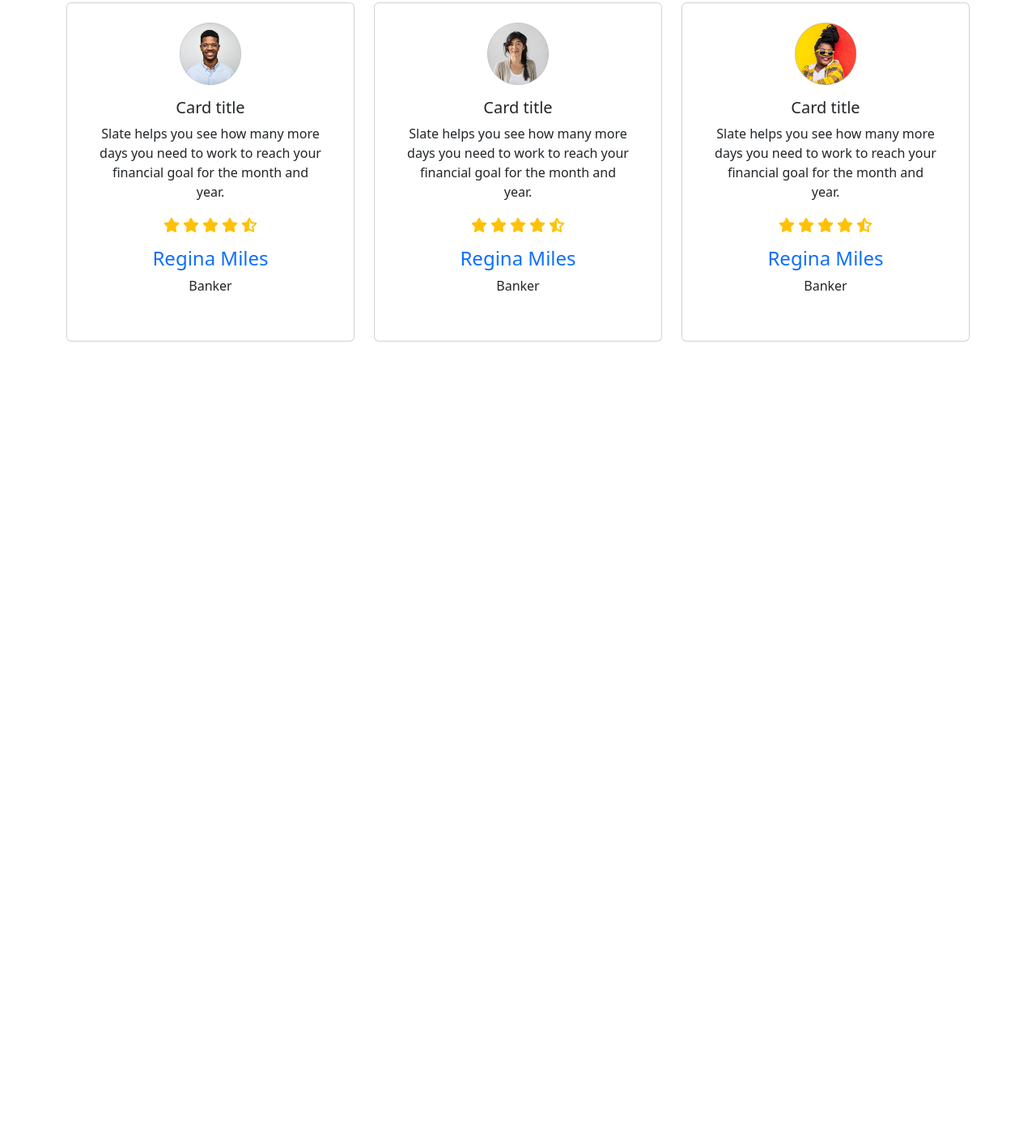
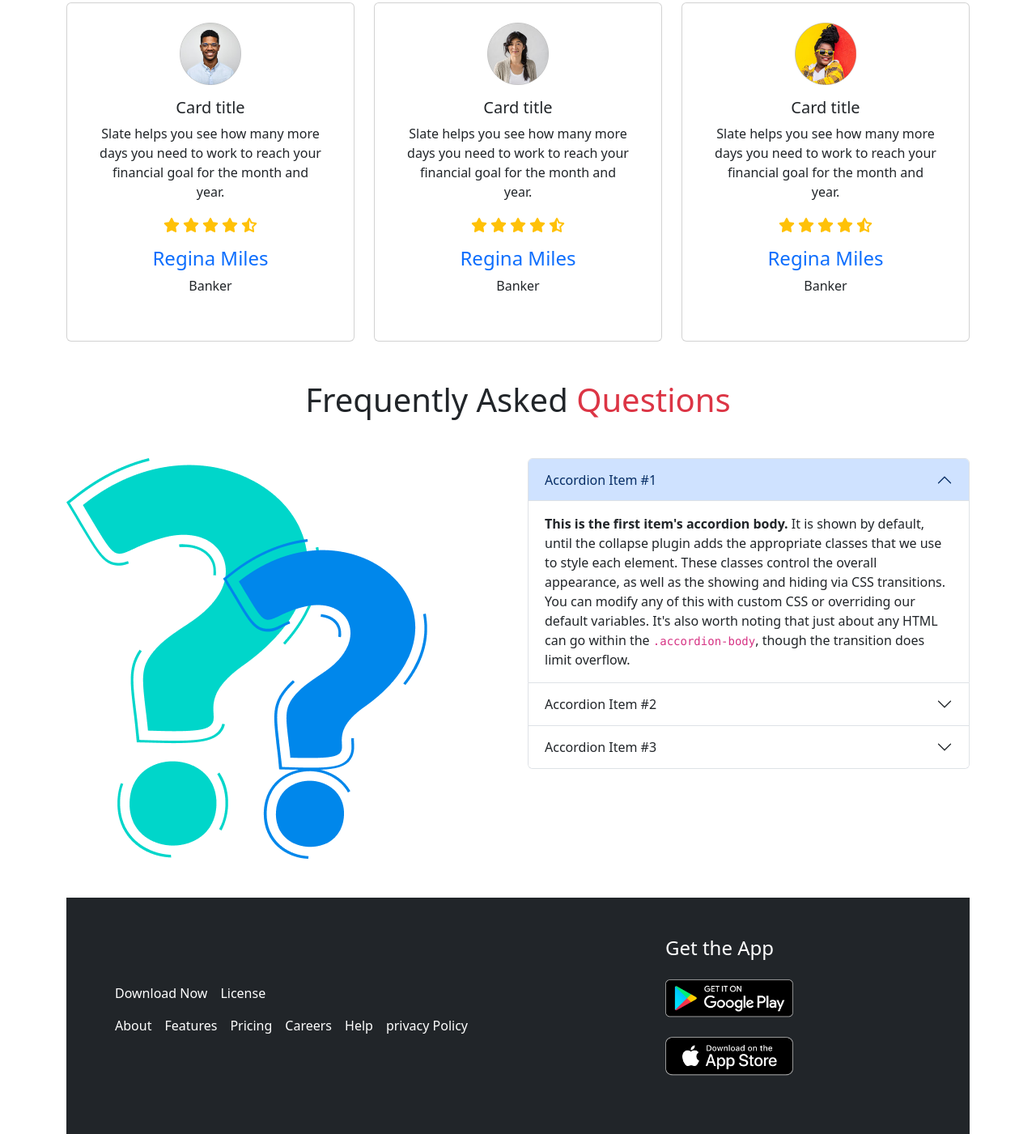
Before and after one commit to MdZisan/bikerz, a plain HTML site: page index.html in a window 1280 px wide. Shown: the part 1821-3222 px from the top of the page at 81% size. Before the commit the page ends 2243 px from the top, so only its background shows below. Drawn offline with nearby package versions, Linux system fonts and the light colour scheme.

Commit message:
footer added

```diff
--- a/index.html
+++ b/index.html
@@ -315,9 +315,90 @@
 
 
       </section>
+
+      <!-- Frequently Asked Questions -->
+      <section class="mt-5">
+        <h1 class="text-center">Frequently Asked <span class=" text-danger">Questions</span></h1>
+        <div class="row my-5">
+          <div class="col-12 col-md-6">
+            <img src="./images/faq.png" alt="">
+          </div>
+          <div class="col-12 col-md-6">
+            <div class="accordion" id="accordionExample">
+  <div class="accordion-item">
+    <h2 class="accordion-header" id="headingOne">
+      <button class="accordion-button" type="button" data-bs-toggle="collapse" data-bs-target="#collapseOne" aria-expanded="true" aria-controls="collapseOne">
+        Accordion Item #1
+      </button>
+    </h2>
+    <div id="collapseOne" class="accordion-collapse collapse show" aria-labelledby="headingOne" data-bs-parent="#accordionExample">
+      <div class="accordion-body">
+        <strong>This is the first item's accordion body.</strong> It is shown by default, until the collapse plugin adds the appropriate classes that we use to style each element. These classes control the overall appearance, as well as the showing and hiding via CSS transitions. You can modify any of this with custom CSS or overriding our default variables. It's also worth noting that just about any HTML can go within the <code>.accordion-body</code>, though the transition does limit overflow.
+      </div>
+    </div>
+  </div>
+  <div class="accordion-item">
+    <h2 class="accordion-header" id="headingTwo">
+      <button class="accordion-button collapsed" type="button" data-bs-toggle="collapse" data-bs-target="#collapseTwo" aria-expanded="false" aria-controls="collapseTwo">
+        Accordion Item #2
+      </button>
+    </h2>
+    <div id="collapseTwo" class="accordion-collapse collapse" aria-labelledby="headingTwo" data-bs-parent="#accordionExample">
+      <div class="accordion-body">
+        <strong>This is the second item's accordion body.</strong> It is hidden by default, until the collapse plugin adds the appropriate classes that we use to style each element. These classes control the overall appearance, as well as the showing and hiding via CSS transitions. You can modify any of this with custom CSS or overriding our default variables. It's also worth noting that just about any HTML can go within the <code>.accordion-body</code>, though the transition does limit overflow.
+      </div>
+    </div>
+  </div>
+  <div class="accordion-item">
+    <h2 class="accordion-header" id="headingThree">
+      <button class="accordion-button collapsed" type="button" data-bs-toggle="collapse" data-bs-target="#collapseThree" aria-expanded="false" aria-controls="collapseThree">
+        Accordion Item #3
+      </button>
+    </h2>
+    <div id="collapseThree" class="accordion-collapse collapse" aria-labelledby="headingThree" data-bs-parent="#accordionExample">
+      <div class="accordion-body">
+        <strong>This is the third item's accordion body.</strong> It is hidden by default, until the collapse plugin adds the appropriate classes that we use to style each element. These classes control the overall appearance, as well as the showing and hiding via CSS transitions. You can modify any of this with custom CSS or overriding our default variables. It's also worth noting that just about any HTML can go within the <code>.accordion-body</code>, though the transition does limit overflow.
+      </div>
+    </div>
+  </div>
+</div>
+          </div>
+        </div>
+      </section>
     </main>
 
-    <footer></footer>
+    <footer class="text-bg-dark container-fluid">
+      <div>
+        <div class="row py-5 px-5">
+          <div class="col-12 col-md-8 d-flex align-items-center ">
+           <div>
+            <ul class="list-unstyled d-flex gap-3">
+              <li>Download Now</li>
+              <li>License</li>
+             </ul>
+             <ul class="list-unstyled d-flex gap-3">
+                  <li>About</li>
+                  <li>Features</li>
+                  <li>Pricing</li>
+                  <li>Careers</li>
+                  <li>Help</li>
+                  <li>privacy Policy</li>
+                </ul>
+           </div>
+
+          </div>
+          <div class="col-12 col-md-4">
+            <h4 class="mb-4">Get the App</h4>
+            <img class=" w-50 mb-4" src="./images/android.png" alt="">
+            <img class=" w-50 mb-4" src="./images/ios.png" alt="">
+
+          </div>
+        </div>
+
+
+      </div>
+
+    </footer>
     <!-- bootstrap js link -->
     <script
       src="https://cdn.jsdelivr.net/npm/bootstrap@5.3.0-alpha1/dist/js/bootstrap.bundle.min.js"
```
